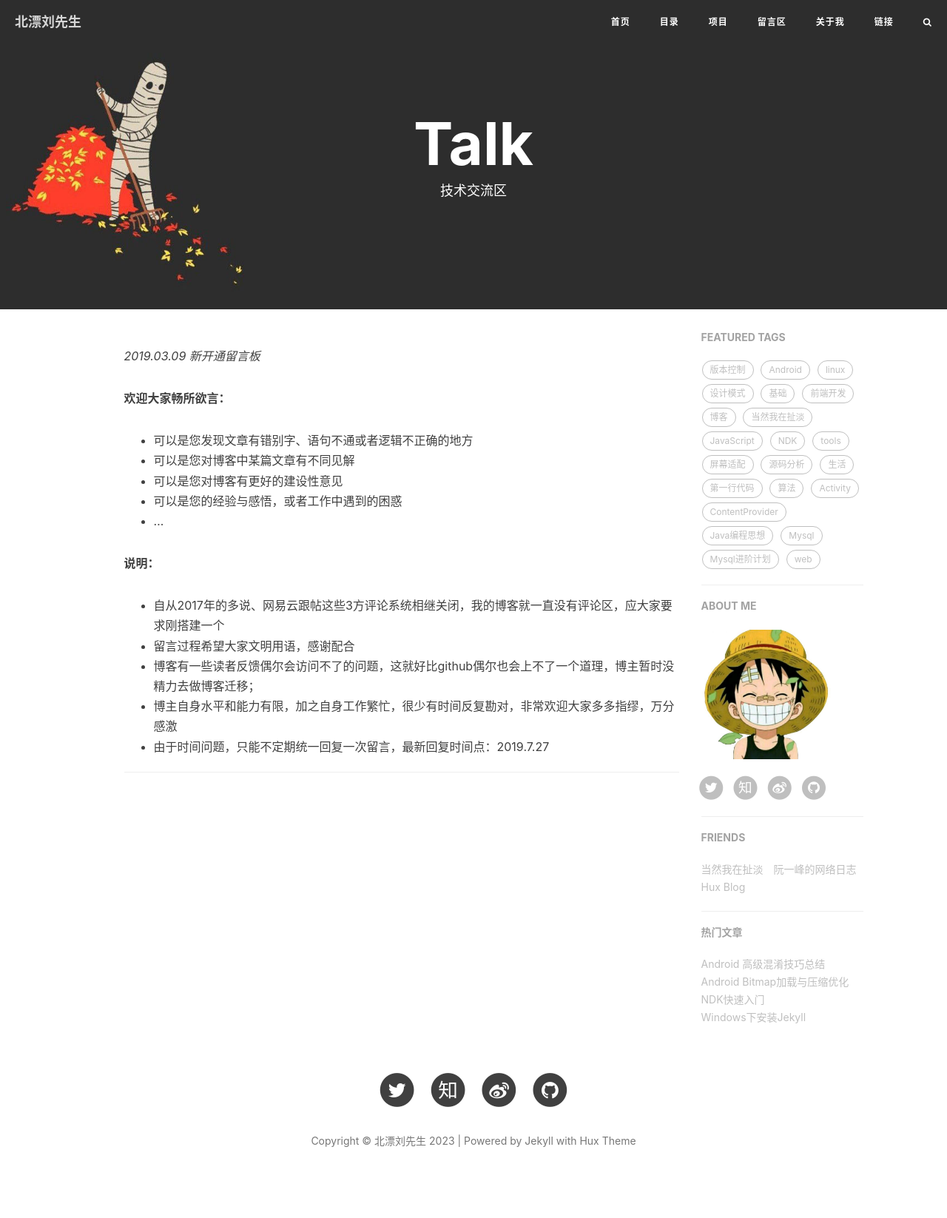
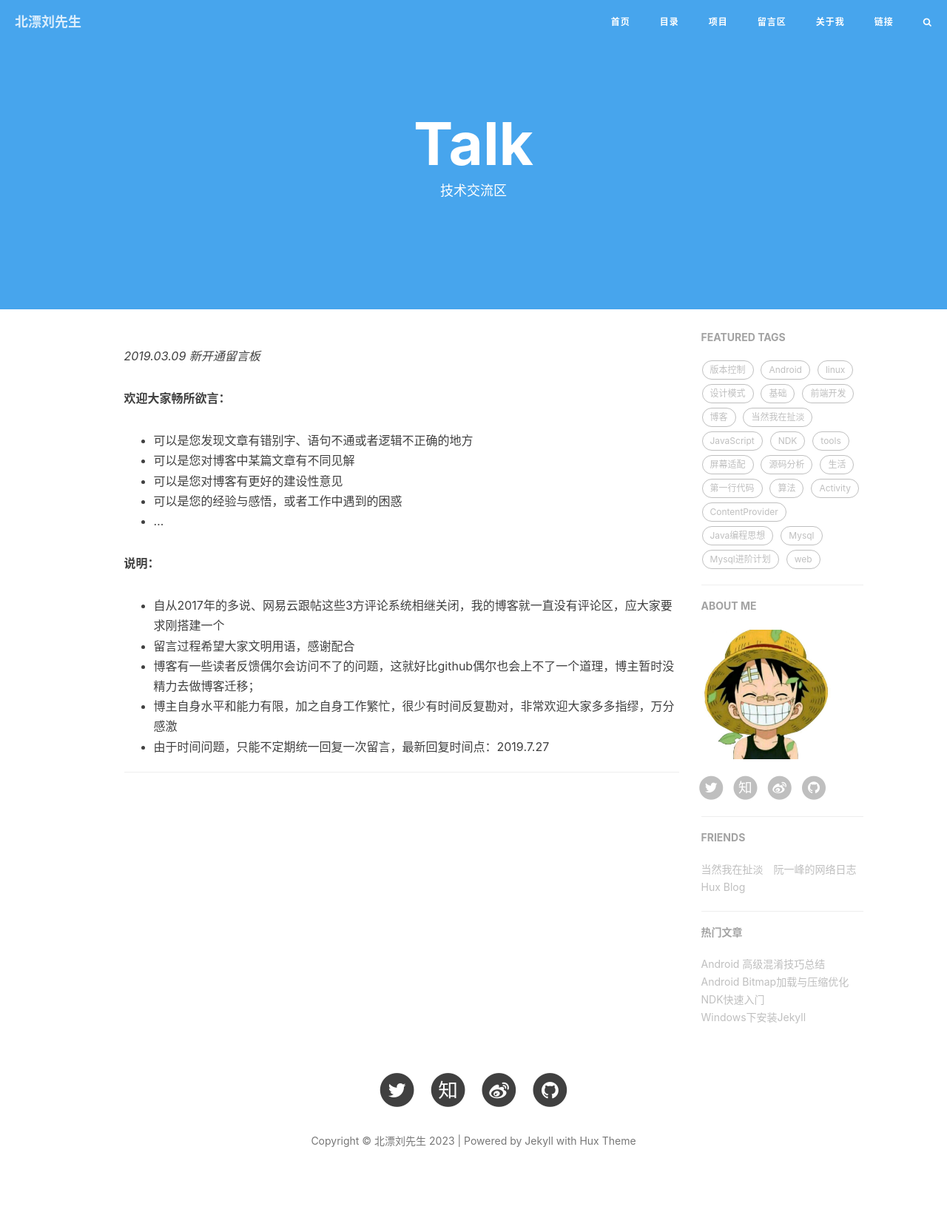
Before and after one commit to cpudream/blog, a Jekyll site: the page built from nav/talk.md, in a window 1280 px wide. Shown: the whole page at 74% size. Built offline with Jekyll 4.4.1, drawn with Linux system fonts in a browser that asks for light colours; nearby versions of some CDN libraries; comment, search, counter and statistics services are not loaded.

Commit message:
feat: 完善博客主题

```diff
--- a/_config.yml
+++ b/_config.yml
@@ -1,7 +1,7 @@
 # Site settings
 title: 北漂刘先生
 SEOTitle: 北漂刘先生
-header-img: img/background/less_is_more.jpg
+header-img: img/background/twitter.jpg
 email: liuyufengch@gmail.com
 description:
 keyword: "CPUdream, liucoder, 北漂刘先生"
```
